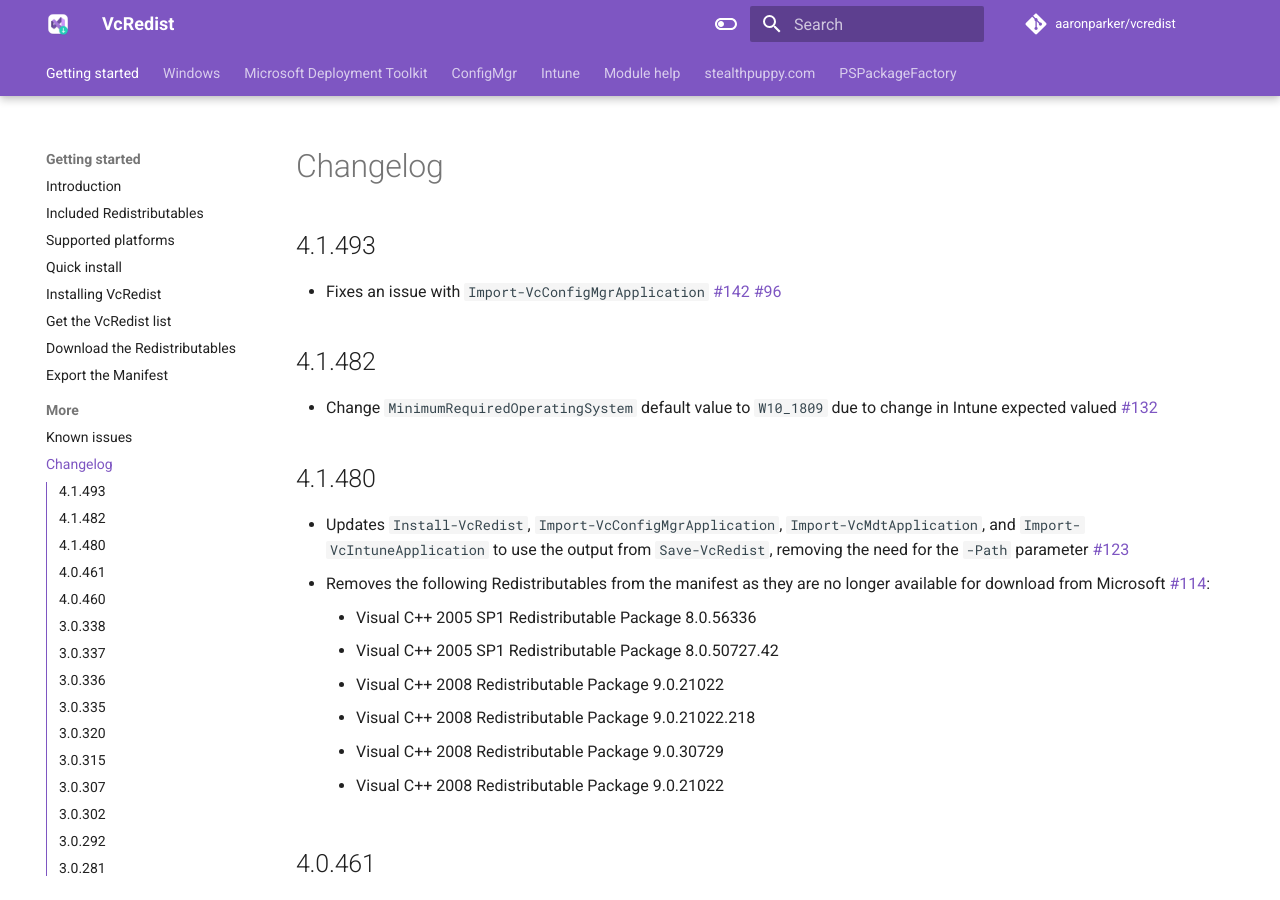
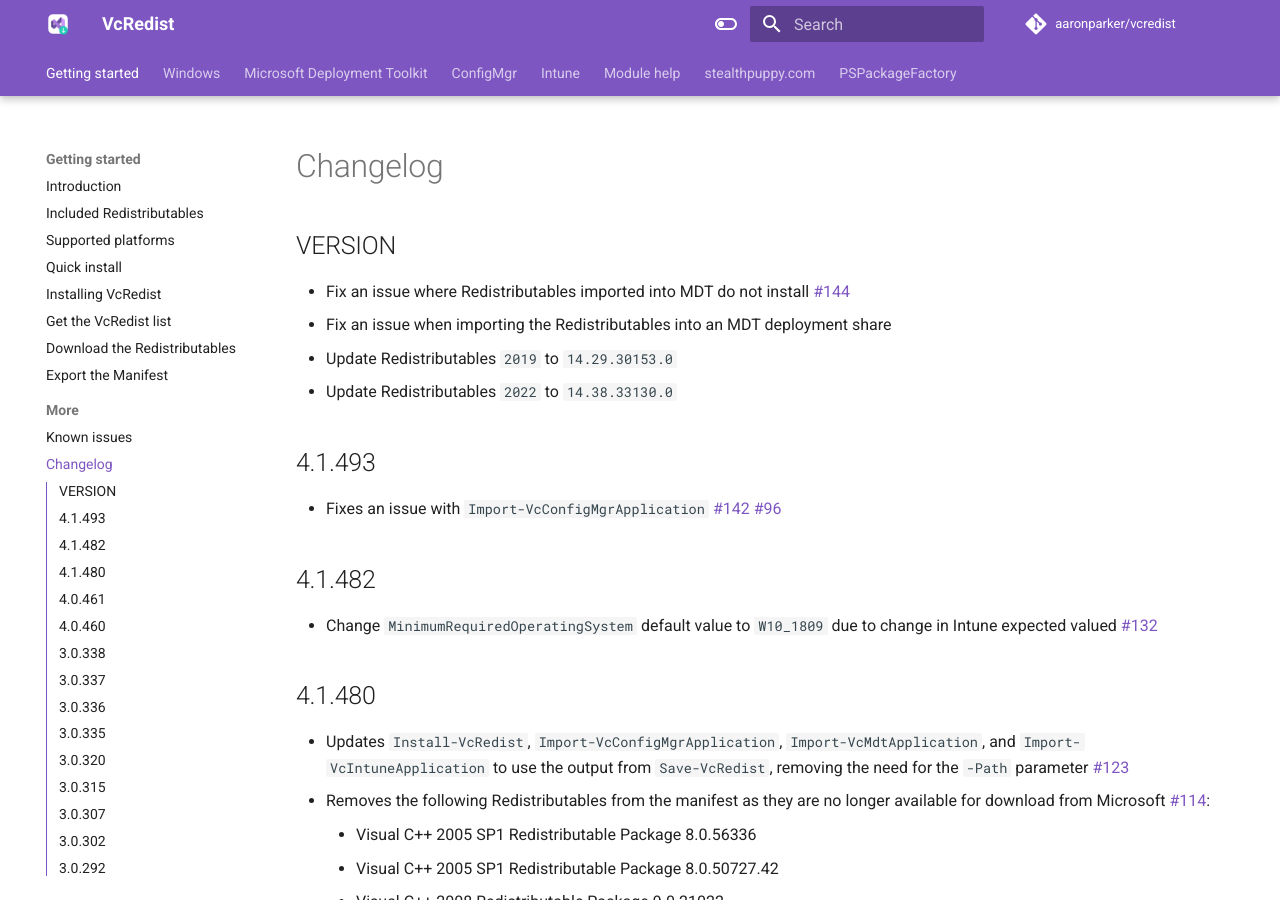
Before and after one commit to aaronparker/vcredist, an MkDocs documentation site: the page built from docs/changelog.md, in a window 1280 px wide and 900 px high. Built offline with MkDocs 1.6.1 and Material for MkDocs 9.7.7, drawn with Linux system fonts in a browser that asks for light colours; comment, search, counter and statistics services are not loaded.

Commit message:
Update changelog.md

```diff
--- a/docs/changelog.md
+++ b/docs/changelog.md
@@ -1,4 +1,11 @@
 # Changelog
+
+## VERSION
+
+* Fix an issue where Redistributables imported into MDT do not install #144
+* Fix an issue when importing the Redistributables into an MDT deployment share
+* Update Redistributables `2019` to `14.29.30153.0`
+* Update Redistributables `2022` to `14.38.33130.0`
 
 ## 4.1.493
 
```
